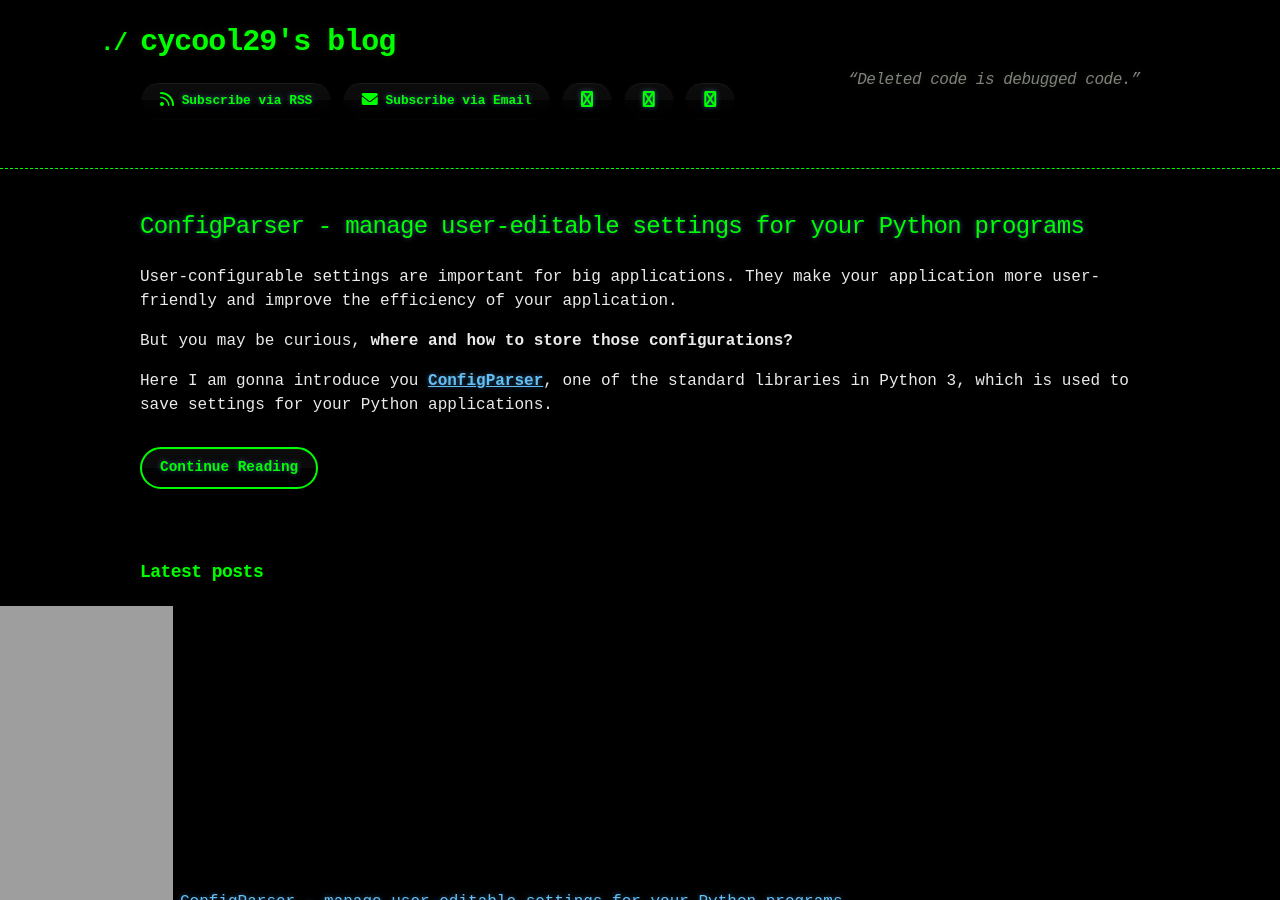
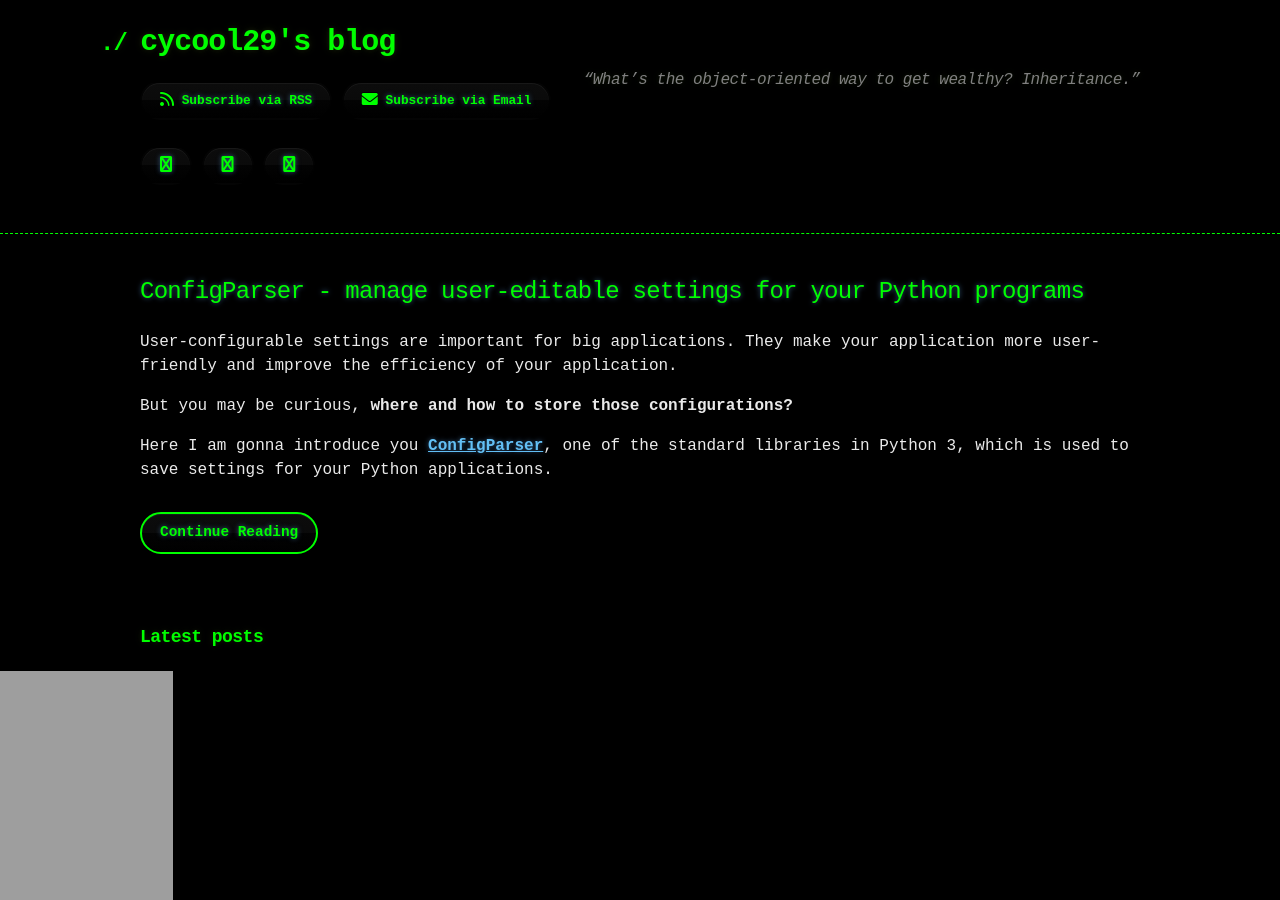
Before and after one commit to cycool29/cycool29.github.io, a Jekyll site: the page built from index.md, in a window 1280 px wide and 900 px high. Built offline with Jekyll 4.4.1, drawn with Linux system fonts in a browser that asks for light colours; a style sheet for code colours, icons or effects is not loaded.

Commit message:
Update quotes

```diff
--- a/_config.yml
+++ b/_config.yml
@@ -1,5 +1,5 @@
 title: cycool29's blog
-description: "“Deleted code is debugged code.” "
+description: "“What’s the object-oriented way to get wealthy? Inheritance.” "
 bio: A high school student. Intermediate in Python, Git, Bash. Learning JavaScript. He/Him. "
 author: cycool29
 url: https://cycool29.github.io
```
